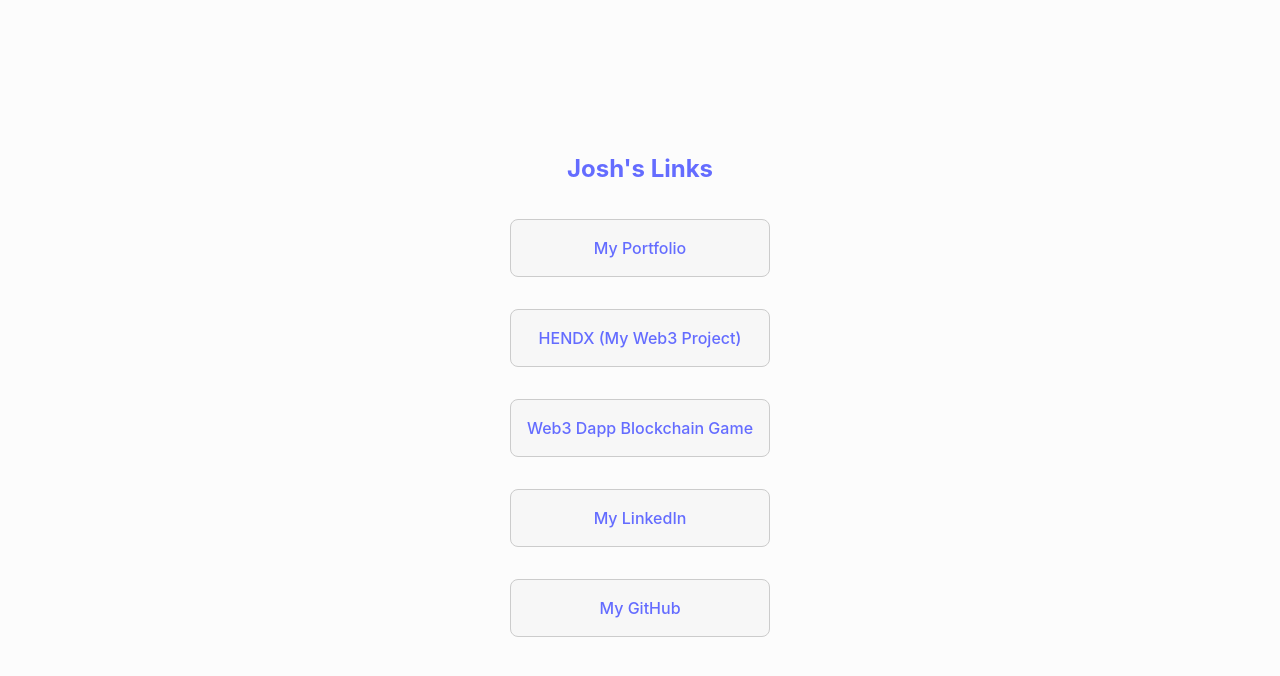
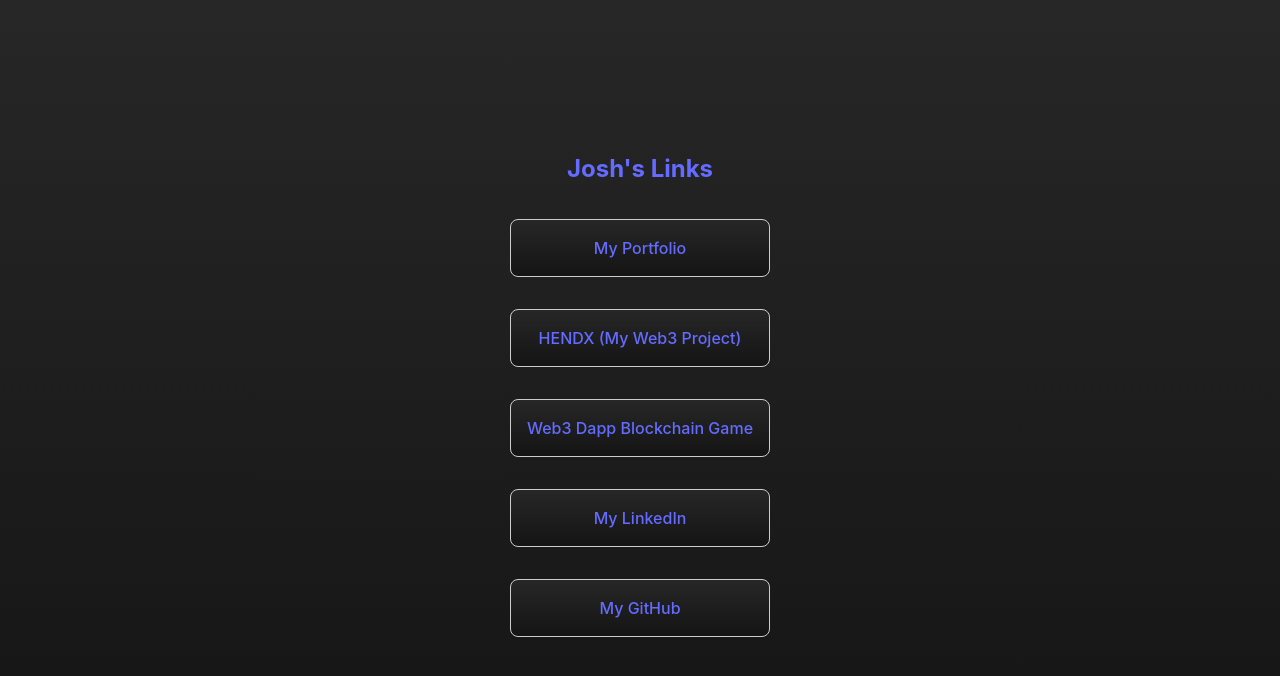
Before and after one commit to thejoshuahendrix/linktree, a React (Vite) app: page / in a window 1280 px wide. Shown: the top 676 px of the page. Built offline with nearby package versions, Linux system fonts and the light colour scheme.

Commit message:
updated title and styling

```diff
--- a/index.html
+++ b/index.html
@@ -4,7 +4,7 @@
     <meta charset="UTF-8" />
     <link rel="icon" type="image/svg+xml" href="/vite.svg" />
     <meta name="viewport" content="width=device-width, initial-scale=1.0" />
-    <title>Vite + React + TS</title>
+    <title>Josh's Linktree</title>
   </head>
   <body>
     <div id="root"></div>
--- a/src/App.css
+++ b/src/App.css
@@ -19,7 +19,7 @@
   justify-content: center;
   margin: 2em 0;
   border: 1px solid #ccc;
-  background-color: #f7f7f7;
+  background: linear-gradient(180deg, #272727 0%, #141414 100%);
   border-radius: 0.5em;
   padding: 1em;
   flex-direction: column;
@@ -29,9 +29,10 @@
   flex-wrap: wrap;
   justify-content: center;
   margin: 2em 0;
-  border: 2px solid #5e5e5e;
-  background-color: #f7f7f7;
+  border: 1px solid #5e5e5e;
+  background: linear-gradient(45deg, #272727 0%, #141414 100%);
   border-radius: 0.5em;
   padding: 1em;
   flex-direction: column;
+  transition: .1s ease-in-out;
 }
--- a/src/App.tsx
+++ b/src/App.tsx
@@ -27,9 +27,6 @@ const App = () => {
   return (
     <>
     <div><h2>Josh's Links</h2></div>
-    <div></div>
-    <div></div>
-    <div></div>
       {links.map((link) => (
         <div className="linkbox">
           <a href={link.url}>{link.name}</a>
--- a/src/index.css
+++ b/src/index.css
@@ -5,7 +5,7 @@
 
   color-scheme: light dark;
   color: #646cff;
-  background-color: #fcfcfc;
+  background: linear-gradient(180deg, #272727 0%, #141414 100%);
 
   font-synthesis: none;
   text-rendering: optimizeLegibility;
```
